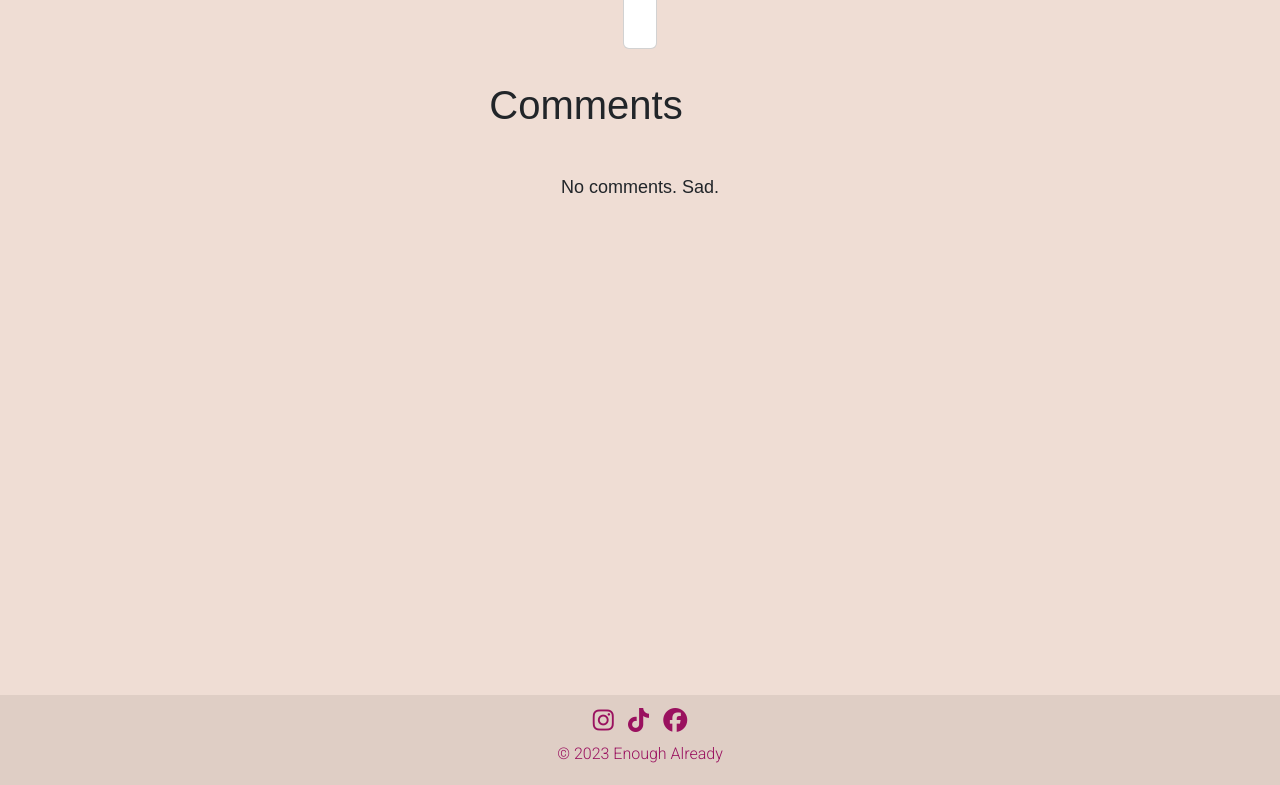
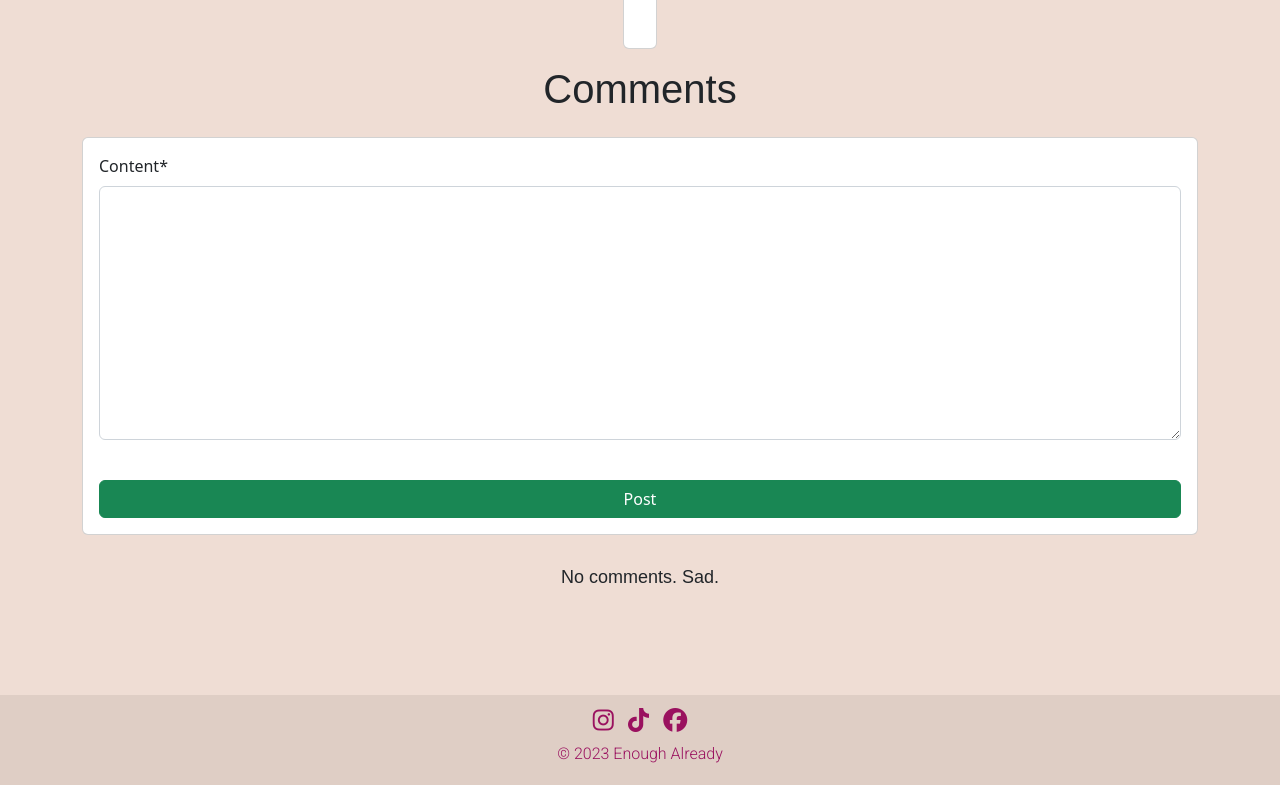
Before and after one commit to jdj0/milestone4-enoughalready, a Django app: template blog/templates/blog/blog_post.html in a window 1280 px wide. Shown: the part 129-914 px from the top of the page. Run offline with Django 4.2, Linux system fonts and the light colour scheme; the template is opened without the code that fills it: values that come from a table or form of the project are taken from there, others are empty; the visitor is signed in with stand-in values (Sample User, id 1); some libraries are stand-ins or nearby versions; some web fonts are replaced.

Commit message:
Add comment form to blog_post.html

```diff
--- a/blog/templates/blog/blog_post.html
+++ b/blog/templates/blog/blog_post.html
@@ -17,9 +17,26 @@
         </div>
     </div>
 </div>
-<div class="container d-flex justify-content-center m-3">
-    <h1 class="m-3">Comments</h1>
+<div class="container d-flex justify-content-center">
+    <h1>Comments</h1>
 </div>
+
+{% if user.is_authenticated %}
+
+<div class="container justify-content-center mt-3 mb-3" style="width: 100%;">
+    <div class="card p-3">
+        <form method="POST" enctype="multipart/form-data">
+            {% csrf_token %}
+            {{ form.content|as_crispy_field }}
+            <button type="submit" class="btn btn-success mt-4" style="width: 100%;">Post</button>
+        </form>
+    </div>
+</div>
+
+{% else %}
+<h2>You must be logged in to leave comments</h2>
+{% endif %}
+
 {% if comments %}
 {% for comment in comments %}
 <div class="container d-flex justify-content-center mt-3 mb-3">
```
